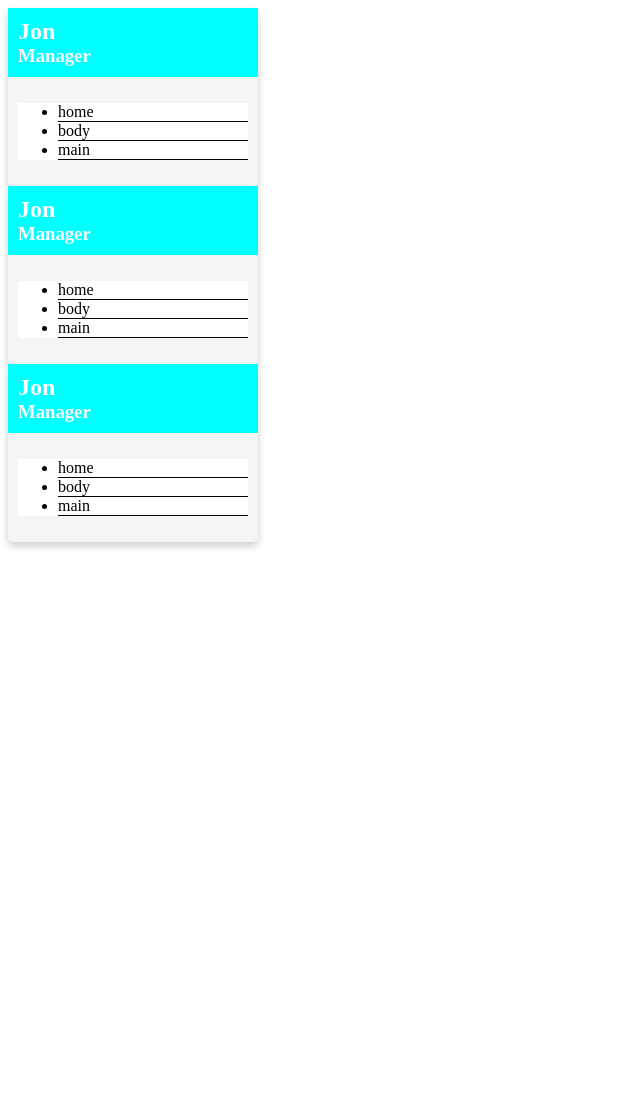
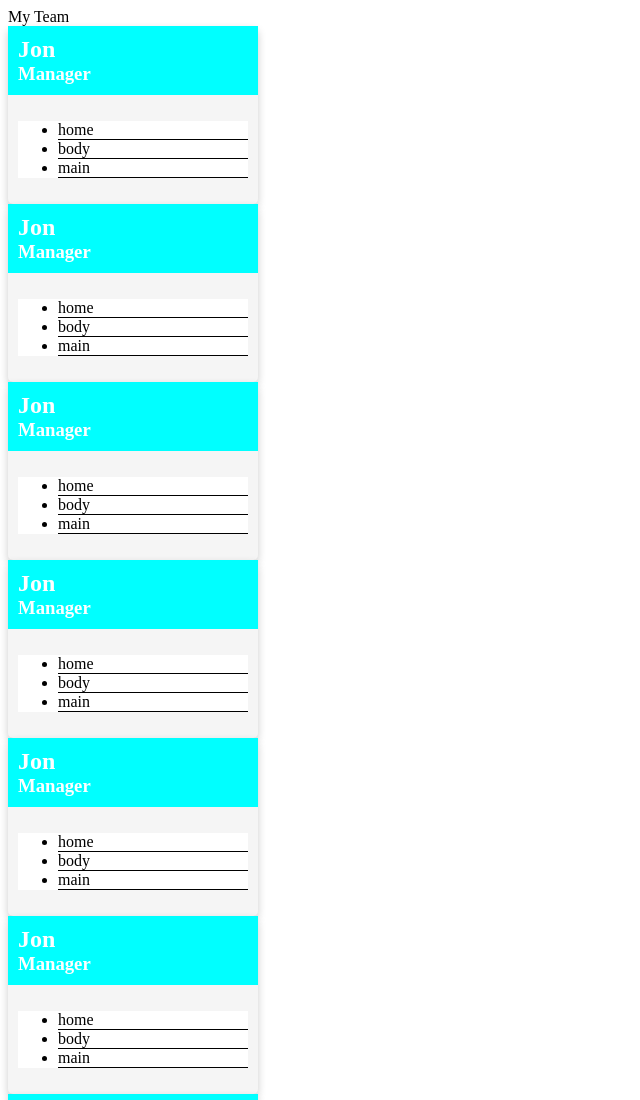
Before and after one commit to ColtonVincent/Team-Profile-Generator, a website: page src/index.html in a window 1280 px wide. Shown: the top 1100 px of the page, without its empty margins (0-640 px from the left). Before the commit the page ends 800 px from the top, so only its background shows below. Drawn offline with Linux system fonts and the light colour scheme.

Commit message:
demo hard code to make sure code and styling will work

```diff
--- a/src/index.html
+++ b/src/index.html
@@ -8,6 +8,10 @@
     <title>Document</title>
 </head>
 <body>
+    <header>
+        <nav>My Team</nav>
+    </header>
+<div class="card-wrapper">
 <div class="card">
     <div class="card-header">
         <h2 class="card-title"> Jon</h2>
@@ -47,6 +51,136 @@
         </ul>
     </div>
 </div>
-
+<div class="card">
+    <div class="card-header">
+        <h2 class="card-title"> Jon</h2>
+        <h3 class="card-title"> Manager</h3>
+    </div>
+    <div class="card-body">
+        <ul>
+            <li class="body-list">home</li>
+            <li class="body-list">body</li>
+            <li class="body-list">main</li>
+        </ul>
+    </div>
+</div>
+<div class="card">
+    <div class="card-header">
+        <h2 class="card-title"> Jon</h2>
+        <h3 class="card-title"> Manager</h3>
+    </div>
+    <div class="card-body">
+        <ul>
+            <li class="body-list">home</li>
+            <li class="body-list">body</li>
+            <li class="body-list">main</li>
+        </ul>
+    </div>
+</div>
+<div class="card">
+    <div class="card-header">
+        <h2 class="card-title"> Jon</h2>
+        <h3 class="card-title"> Manager</h3>
+    </div>
+    <div class="card-body">
+        <ul>
+            <li class="body-list">home</li>
+            <li class="body-list">body</li>
+            <li class="body-list">main</li>
+        </ul>
+    </div>
+</div>
+<div class="card">
+    <div class="card-header">
+        <h2 class="card-title"> Jon</h2>
+        <h3 class="card-title"> Manager</h3>
+    </div>
+    <div class="card-body">
+        <ul>
+            <li class="body-list">home</li>
+            <li class="body-list">body</li>
+            <li class="body-list">main</li>
+        </ul>
+    </div>
+</div>
+<div class="card">
+    <div class="card-header">
+        <h2 class="card-title"> Jon</h2>
+        <h3 class="card-title"> Manager</h3>
+    </div>
+    <div class="card-body">
+        <ul>
+            <li class="body-list">home</li>
+            <li class="body-list">body</li>
+            <li class="body-list">main</li>
+        </ul>
+    </div>
+</div>
+<div class="card">
+    <div class="card-header">
+        <h2 class="card-title"> Jon</h2>
+        <h3 class="card-title"> Manager</h3>
+    </div>
+    <div class="card-body">
+        <ul>
+            <li class="body-list">home</li>
+            <li class="body-list">body</li>
+            <li class="body-list">main</li>
+        </ul>
+    </div>
+</div>
+<div class="card">
+    <div class="card-header">
+        <h2 class="card-title"> Jon</h2>
+        <h3 class="card-title"> Manager</h3>
+    </div>
+    <div class="card-body">
+        <ul>
+            <li class="body-list">home</li>
+            <li class="body-list">body</li>
+            <li class="body-list">main</li>
+        </ul>
+    </div>
+</div>
+<div class="card">
+    <div class="card-header">
+        <h2 class="card-title"> Jon</h2>
+        <h3 class="card-title"> Manager</h3>
+    </div>
+    <div class="card-body">
+        <ul>
+            <li class="body-list">home</li>
+            <li class="body-list">body</li>
+            <li class="body-list">main</li>
+        </ul>
+    </div>
+</div>
+<div class="card">
+    <div class="card-header">
+        <h2 class="card-title"> Jon</h2>
+        <h3 class="card-title"> Manager</h3>
+    </div>
+    <div class="card-body">
+        <ul>
+            <li class="body-list">home</li>
+            <li class="body-list">body</li>
+            <li class="body-list">main</li>
+        </ul>
+    </div>
+</div>
+<div class="card">
+    <div class="card-header">
+        <h2 class="card-title"> Jon</h2>
+        <h3 class="card-title"> Manager</h3>
+    </div>
+    <div class="card-body">
+        <ul>
+            <li class="body-list">home</li>
+            <li class="body-list">body</li>
+            <li class="body-list">main</li>
+        </ul>
+    </div>
+</div>
+</div>
 </body>
 </html>
```
Lines whose indentation alone changed are shown as unchanged.
